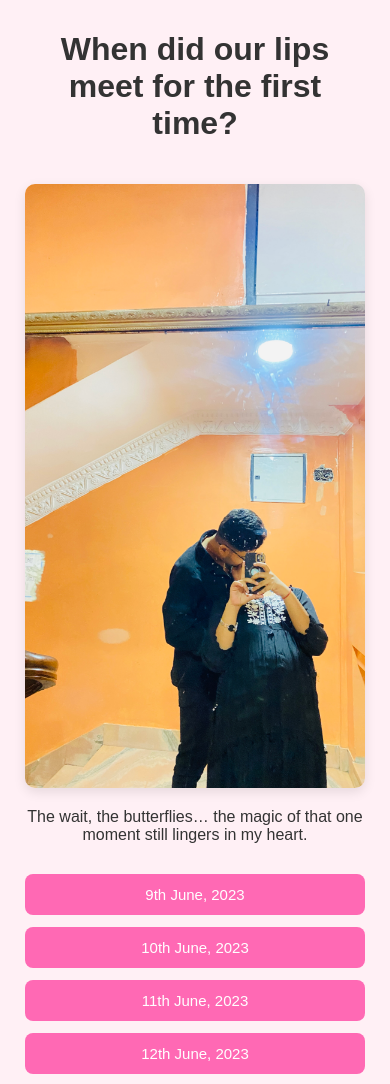
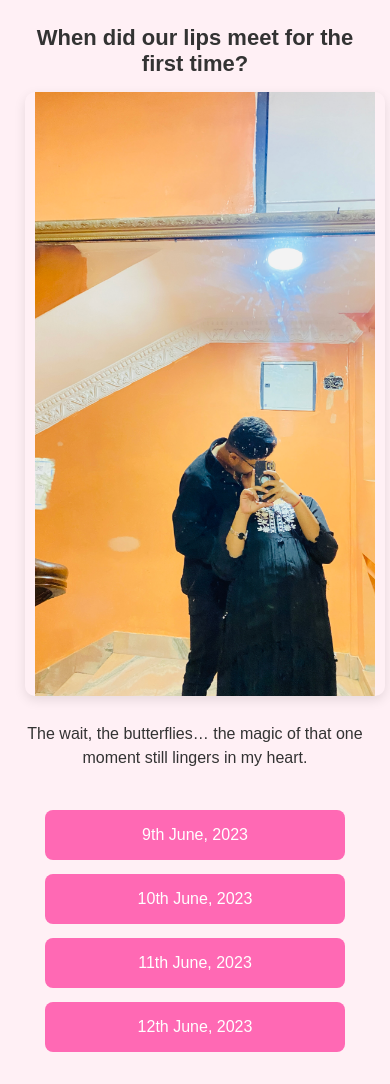
Before and after one commit to thisisAdityaRajGupta/mydarlingbirthday, a plain HTML site: page third.html in a window 390 px wide. Drawn offline with Linux system fonts and the light colour scheme.

Commit message:
style.css

```diff
--- a/css/style.css
+++ b/css/style.css
@@ -17,21 +17,34 @@ body {
 .question-img {
   width: 100%;
   max-width: 500px;
-  margin-top: 20px;
+  margin: 20px auto;
   border-radius: 10px;
+  display: block;
   box-shadow: 0 4px 12px rgba(0, 0, 0, 0.1);
+}
+
+h1, h2 {
+  font-size: 28px;
+  margin-top: 10px;
+}
+
+p {
+  font-size: 18px;
+  line-height: 1.5;
+  padding: 10px 0;
 }
 
 .options {
   margin-top: 30px;
   display: flex;
   flex-direction: column;
-  gap: 12px;
+  gap: 14px;
 }
 
-.options button {
-  padding: 14px;
-  font-size: 16px;
+.options button,
+button {
+  padding: 14px 24px;
+  font-size: 17px;
   background-color: #ff69b4;
   color: white;
   border: none;
@@ -40,23 +53,41 @@ body {
   transition: background 0.3s;
 }
 
-.options button:hover {
+.options button:hover,
+button:hover {
   background-color: #ff1493;
 }
 
-/* Responsive Media Query */
+/* Mobile Responsive */
 @media (max-width: 480px) {
   body {
-    padding: 10px;
+    padding: 15px;
+  }
+
+  .container {
+    padding: 0 10px;
   }
 
   .question-img {
-    width: 100%;
     max-width: 100%;
+    margin: 15px auto;
+    padding: 0 10px;
   }
 
-  .options button {
-    font-size: 15px;
-    padding: 12px 10px;
+  h1, h2 {
+    font-size: 22px;
+  }
+
+  p {
+    font-size: 16px;
+  }
+
+  .options button,
+  button {
+    font-size: 16px;
+    padding: 16px 18px;
+    width: 100%;
+    max-width: 300px;
+    margin: 0 auto;
   }
 }
```
